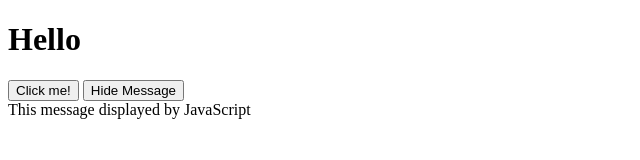
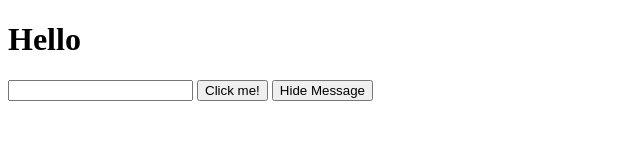
Before and after one commit to Conor-Developer/notes-app, a website with bundled scripts: page example-3/index.html in a window 1280 px wide. Both pictures are taken after a click on the button "Click me!". Shown: the whole page, without its empty margins (0-640 px from the left). Built offline with nearby package versions, Linux system fonts and the light colour scheme.

Commit message:
Completed number 9 - Button accepts user text input

```diff
--- a/example-3/index.html
+++ b/example-3/index.html
@@ -1,4 +1,4 @@
-<!doctype html>
+<!DOCTYPE html>
 <html>
   <head>
     <title>Hello JavaScript</title>
@@ -6,12 +6,11 @@
   <body>
     <h1>Hello</h1>
 
+    <input type="text" id="message-input" />
     <button id="show-message-button">Click me!</button>
     <button id="hide-message-button">Hide Message</button>
 
-      <div id="main-container">
-
-      </div>
+    <div id="main-container"></div>
 
     <script src="bundle.js"></script>
   </body>
--- a/example-3/messageView.js
+++ b/example-3/messageView.js
@@ -1,28 +1,29 @@
 class MessageView {
   constructor() {
-    this.buttonEl = document.querySelector('#show-message-button');
+    this.buttonEl = document.querySelector("#show-message-button");
 
-    this.buttonEl.addEventListener('click', () => {
-       this.displayMessage();
+    this.buttonEl.addEventListener("click", () => {
+      this.displayMessage();
     });
-    this.hideButtonEl = document.querySelector('#hide-message-button');
+    this.hideButtonEl = document.querySelector("#hide-message-button");
 
-    this.hideButtonEl.addEventListener('click', () => {
+    this.hideButtonEl.addEventListener("click", () => {
       this.hideMessage();
     });
   }
 
   displayMessage() {
-    console.log('Thanks for clicking me!');
-    let main = document.querySelector("#main-container")
-    let div = document.createElement('div')
-    div.id = "message"
-    div.innerText = "This message displayed by JavaScript"
+    console.log("Thanks for clicking me!");
+    let main = document.querySelector("#main-container");
+    let inputEL = document.querySelector("#message-input");
+    let div = document.createElement("div");
+    div.id = "message";
+    div.innerText = inputEL.value;
     main.append(div);
   }
 
   hideMessage() {
-   document.querySelector("#message").remove();
+    document.querySelector("#message").remove();
   }
 }
 
```
Also changed, not shown: example-3/messageView.test.js (+16 -13 lines). Lines whose indentation alone changed are shown as unchanged.
